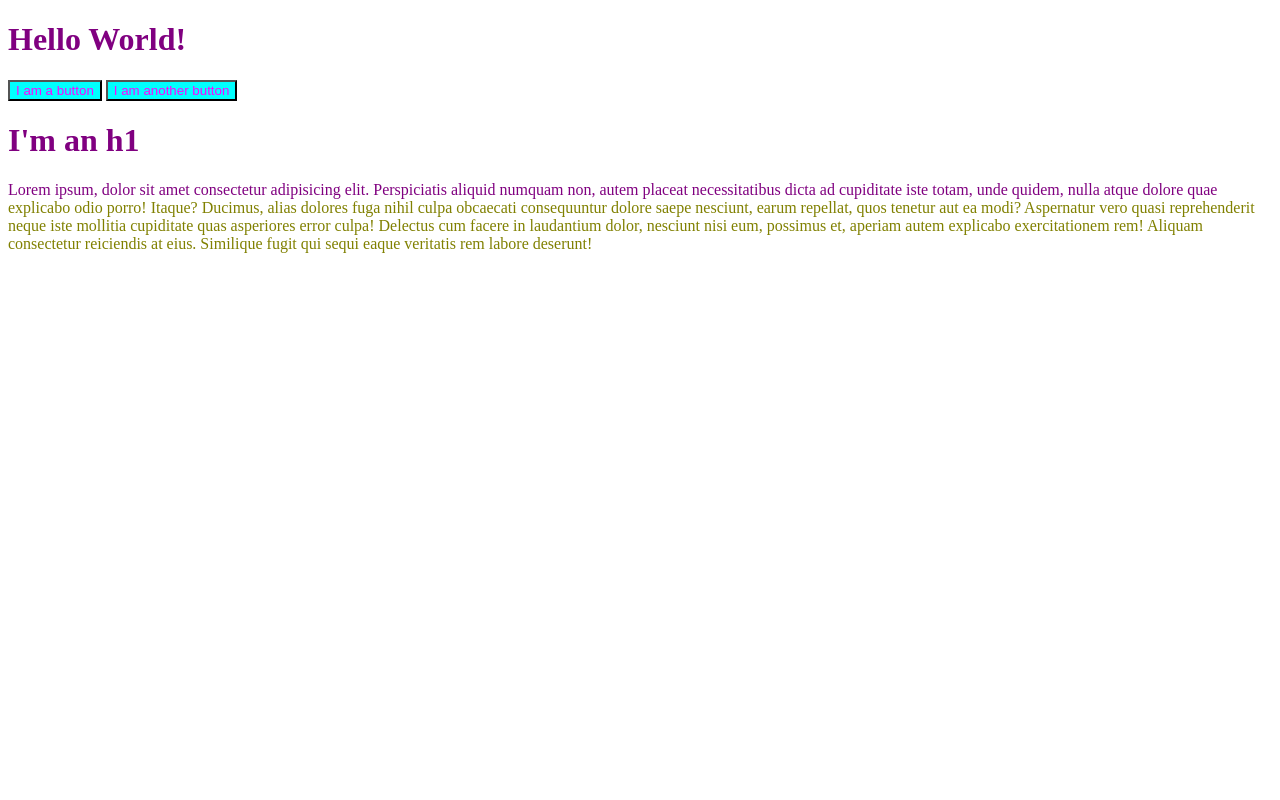
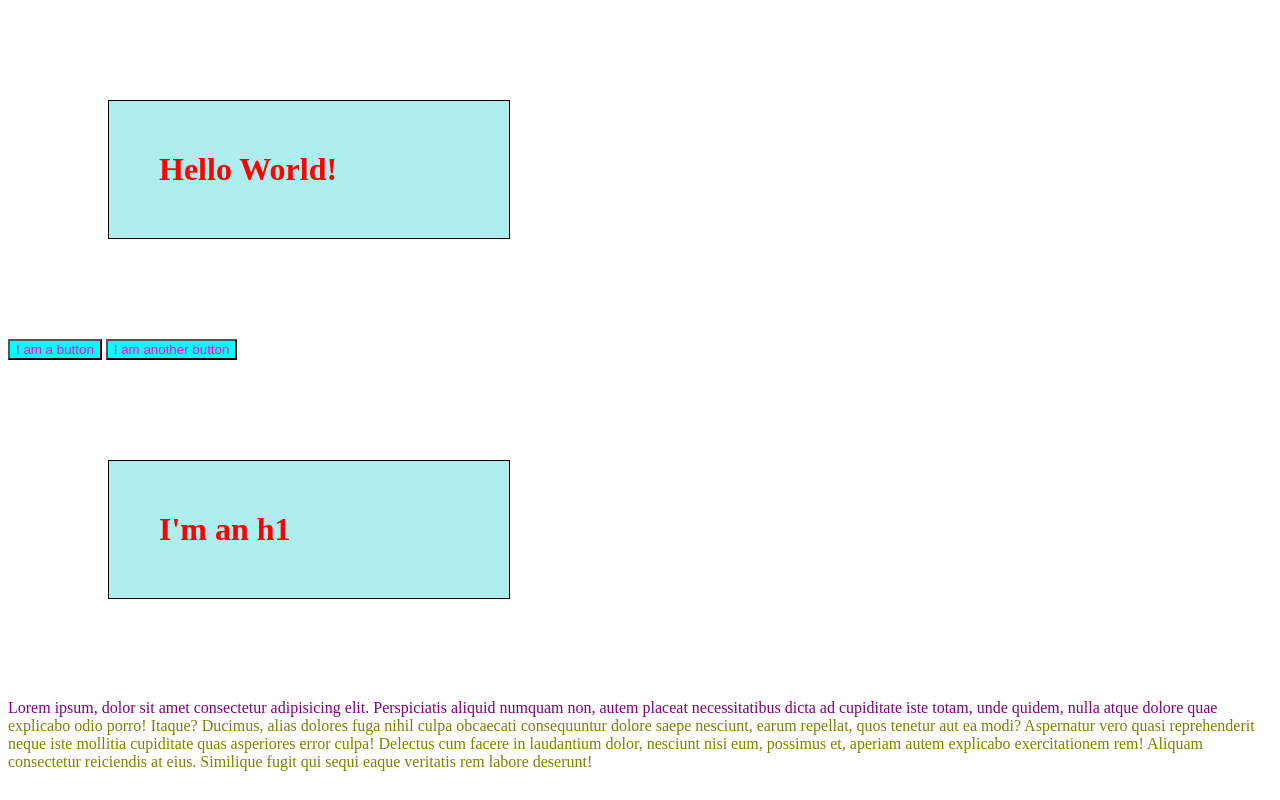
Before and after one commit to smitsky/CSS-Demo, a plain HTML site: page index.html in a window 1280 px wide. Drawn offline with Linux system fonts and the light colour scheme.

Commit message:
Update app.css

```diff
--- a/app.css
+++ b/app.css
@@ -3,7 +3,12 @@ h2 {
 }
 
 h1 {
-    color: purple;
+    color: red;
+    background-color: paleturquoise;
+    border: 1px solid black;
+    width: 300px;
+    padding: 50px;
+    margin: 100px;
 }
 
 button {
```
